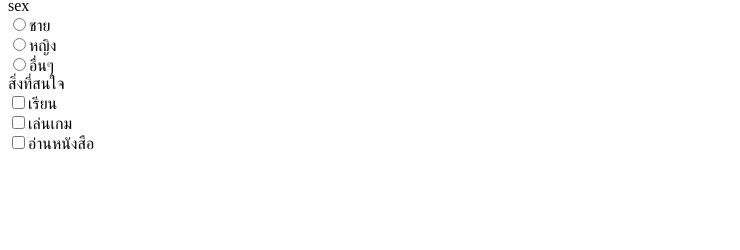
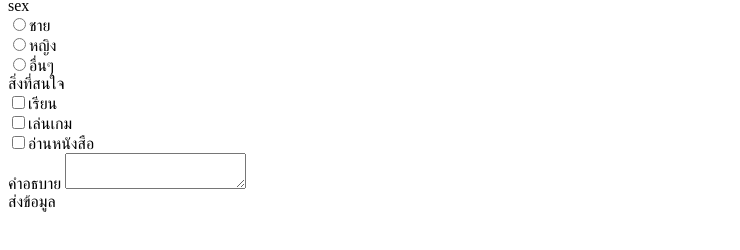
Before and after one commit to Watchapon820/241-2567-820, a plain HTML site: page newindex.html in a window 1280 px wide. Shown: the part 104-354 px from the top of the page, without its empty margins (0-740 px from the left). Drawn offline with Linux system fonts and the light colour scheme.

Commit message:
้html edit

```diff
--- a/newindex.html
+++ b/newindex.html
@@ -36,6 +36,10 @@
             <input name="interest" type="checkbox">อ่านหนังสือ
         </div>
     </div>
-
+    <div>
+    คำอธบาย
+    <textarea></textarea>
+</div>
+<botton> ส่งข้อมูล </botton>
 </body>
 </html>
```
